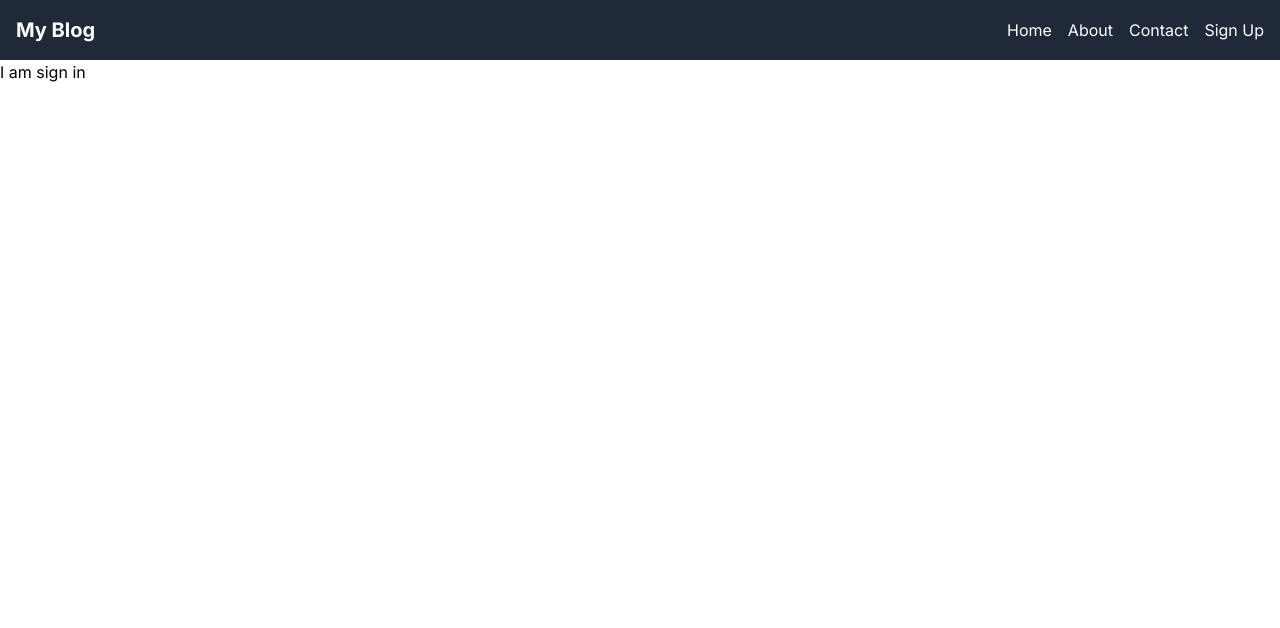
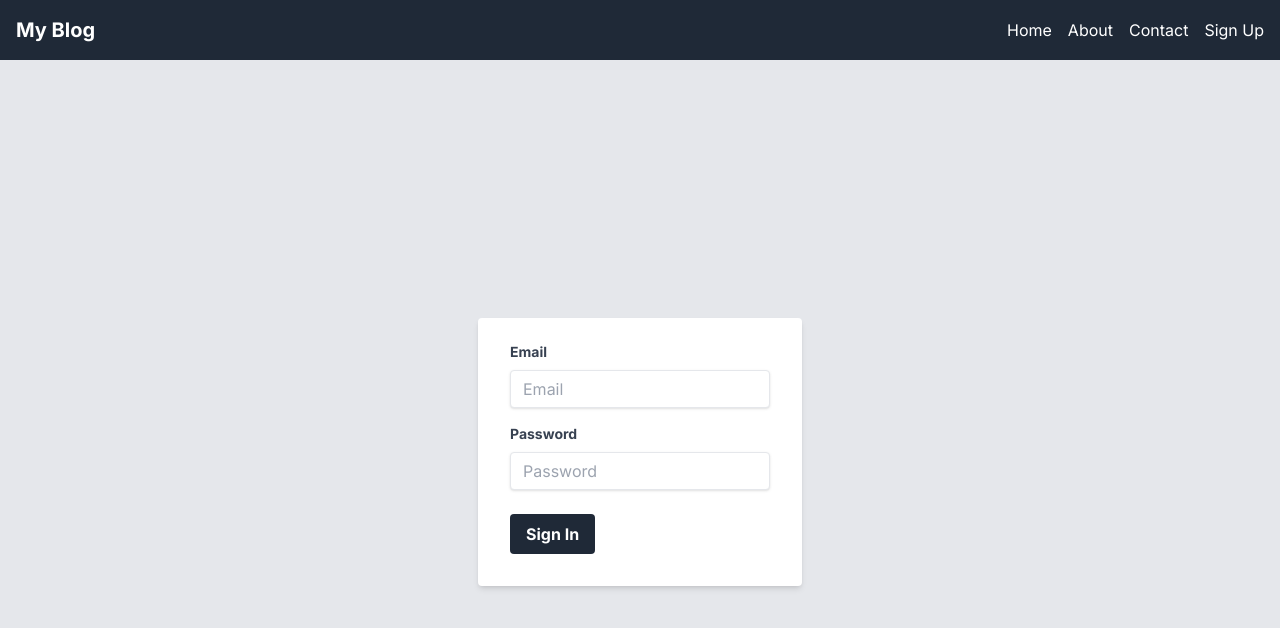
Before and after one commit to Vignesh9123/Blog-Website, a Next.js app: page /user/signin in a window 1280 px wide. Shown: the top 628 px of the page. Built offline with nearby package versions, Linux system fonts and the light colour scheme.

Commit message:
added sign in component

```diff
--- /dev/null
+++ b/app/ui/signin/SigninComponent.js
@@ -0,0 +1,59 @@
+"use client"
+import React from 'react'
+import { useRef } from 'react';
+
+const SigninComponent = () => {
+    const emailRef = useRef();
+    const passwordRef = useRef();
+
+    const handleSubmit = (event) => {
+        event.preventDefault();
+        const email = emailRef.current.value;
+        const password = passwordRef.current.value;
+        let body = {email,password}
+        console.log(body);
+    };
+
+    return (
+        <div className="flex justify-center items-center h-screen bg-gray-200">
+            <form onSubmit={handleSubmit} className="bg-white shadow-md rounded px-8 pt-6 pb-8 mb-4">
+                <div className="mb-4">
+                    <label className="block text-gray-700 text-sm font-bold mb-2" htmlFor="email">
+                        Email
+                    </label>
+                    <input
+                        ref={emailRef}
+                        className="shadow appearance-none border rounded w-full py-2 px-3 text-gray-700 leading-tight focus:outline-none focus:shadow-outline"
+                        id="email"
+                        type="email"
+                        placeholder="Email"
+                        required
+                    />
+                </div>
+                <div className="mb-6">
+                    <label className="block text-gray-700 text-sm font-bold mb-2" htmlFor="password">
+                        Password
+                    </label>
+                    <input
+                        ref={passwordRef}
+                        className="shadow appearance-none border rounded w-full py-2 px-3 text-gray-700 leading-tight focus:outline-none focus:shadow-outline"
+                        id="password"
+                        type="password"
+                        placeholder="Password"
+                        required
+                    />
+                </div>
+                <div className="flex items-center justify-between">
+                    <button
+                        className="bg-gray-800 hover:bg-gray-700 text-white font-bold py-2 px-4 rounded focus:outline-none focus:shadow-outline"
+                        type="submit"
+                    >
+                        Sign In
+                    </button>
+                </div>
+            </form>
+        </div>
+    );
+};
+
+export default SigninComponent
--- a/app/user/signin/page.js
+++ b/app/user/signin/page.js
@@ -1,10 +1,8 @@
 import React from 'react'
-
+import SigninComponent from '@/app/ui/signin/SigninComponent'
 const page = () => {
   return (
-    <div>
-      I am sign in
-    </div>
+    <SigninComponent/>
   )
 }
 
```
